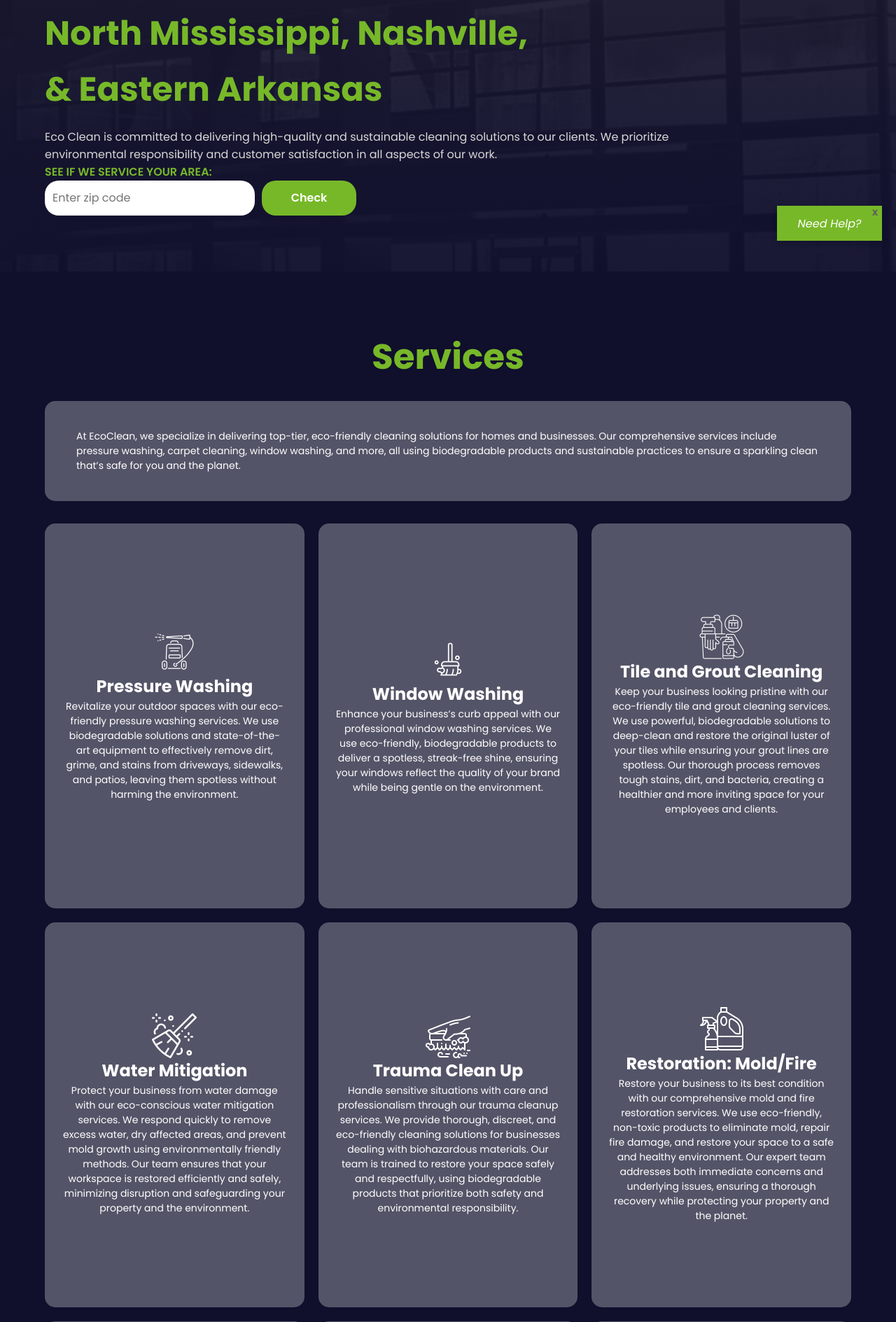
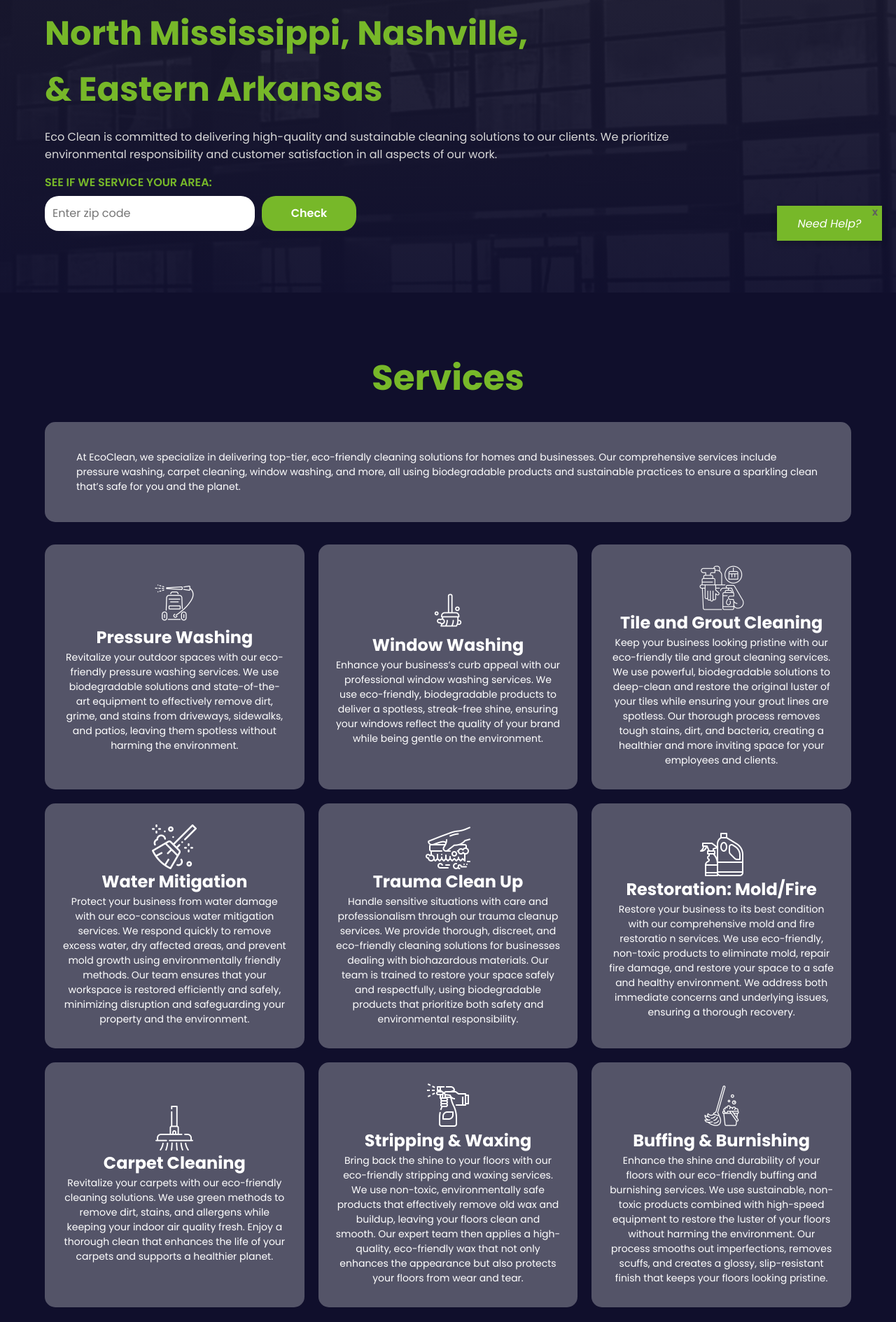
Before and after one commit to KarielM/EcoClean, a Django app: page /services/ in a window 1280 px wide. Shown: the part 436-2325 px from the top of the page at 70% size. Run offline with Django 5.2, Linux system fonts and the light colour scheme.

Commit message:
styling tweaks

```diff
--- a/EcoClean/App/static/css/style.css
+++ b/EcoClean/App/static/css/style.css
@@ -286,8 +286,9 @@ strong {
 /*  */
 .card {
   width: 100%;
-  height: 500px;
+  height: 350px;
   display: flex;
+  font-size: 16px;
   justify-content: center;
   flex-direction: column;
   align-items: center;
@@ -469,7 +470,6 @@ strong {
   align-items: center;
   background: rgba(255, 255, 255, 0.288);
   padding: 40px 25px;
-  border-radius: 15px;
   transition: 0.3s;
   text-align: center;
   line-height: 1.5;
@@ -484,6 +484,7 @@ strong {
   height: 250px;
   object-fit: cover;
   filter: none;
+  border-radius: 15px;
 }
 
 .service-sec hr{
@@ -511,7 +512,6 @@ strong {
   width: 100%;
   display: flex;
   flex-direction: column;
-  <<<<<<< HEAD=======>>>>>>>b315526f8f5641b37fe0fb1993f458957c898bec
 }
 
 #footer-logo {
@@ -586,9 +586,8 @@ strong {
 hr {
   max-width: 100%;
   margin-bottom: 40px;
-  <<<<<<< HEAD border-top: 6px solid #66bb6a;
-  =======border-top: 6px solid #77b829;
-  >>>>>>>b315526f8f5641b37fe0fb1993f458957c898bec
+  border-top: 6px solid #66bb6a;
+  border-top: 6px solid #77b829;
 }
 
 .form-control {
@@ -628,8 +627,9 @@ textarea.form-control {
 .contact-us-content {
   /* width: 100%; */
   text-align: center;
-  background-color: #a9a9a9;
+  background-color: #100f2c;
   padding: 40px;
+  color: white;
   /* margin-top: 100px; */
   /* border-radius: 10px; */
 }
@@ -689,7 +689,8 @@ textarea.form-control {
 
 .services-card {
   width: 100%;
-  height: 550px;
+  height: 350px;
+  font-size: 16px;
   display: flex;
   justify-content: center;
   flex-direction: column;
@@ -706,6 +707,7 @@ textarea.form-control {
 .services-card2 {
   width: 100%;
   height: fit-content;
+  font-size: 16px;
   text-align: left;
   color: black;
   background: rgba(255, 255, 255, 0.288);
@@ -1088,7 +1090,7 @@ textarea.form-control {
     grid-template-rows: 1;
   }
 
-  <<<<<<< HEAD=======>>>>>>>b315526f8f5641b37fe0fb1993f458957c898bec .customers-sec {
+  .customers-sec {
     flex-direction: column;
     justify-content: center;
     align-items: center;
@@ -1213,17 +1215,14 @@ textarea.form-control {
   #listSec {
     margin-top: 1em;
   }
-
   .card-sec {
     grid-template-columns: repeat(1, 1fr);
     place-items: center;
   }
-
   .services-card-sec {
     grid-template-columns: repeat(1, 1fr);
     place-items: center;
   }
-
   #serviceCardSec {
     grid-template-columns: repeat(1, 1fr);
     place-content: center;
@@ -1236,23 +1235,20 @@ textarea.form-control {
     padding: 0;
     margin: 0;
   }
-
   #serviceCard img {
     width: 100%;
   }
-
   .service img{
     width: 100%;
   }
-
   .gallery .modal img {
     width: 95%;
   }
-
   .gallery img {
     justify-content: center;
     align-items: center;
     width: 50%;
+  }
 }
 }
 
@@ -1260,32 +1256,26 @@ textarea.form-control {
   #listSec {
     margin-top: 1em;
   }
-
   button {
     width: 120px;
     height: 43px;
     font-size: 15px;
   }
-
   .left-sec button {
     margin-bottom: 1.5rem;
   }
-
   .left-sec p {
     width: 100%;
     font-size: 14px;
     margin-bottom: 25px;
   }
-
   .toggle-btn .bar {
     width: 32px;
   }
-
   .down-btn {
     width: 23px;
     height: 48px;
   }
-
   .left-sec h1 {
     font-size: 38px;
     line-height: 45px;
--- a/EcoClean/App/templates/base.html
+++ b/EcoClean/App/templates/base.html
@@ -69,10 +69,10 @@
       <div id="footer-column1">
         <ul>
           <li><a href="{% url "home"%}" class="active">Home</a></li>
-          <li><a href="{% url "about"%}">About</a></li>
-          <li><a href="{% url "services"%}">Services</a></li>
-          <li><a href="{% url "gallery"%}">Gallery</a></li>
-          <li><a href="{% url "contactUs"%}">Contact Us</a></li>
+          <li><a href="{% url "about"%}#about_us">About</a></li>
+          <li><a href="{% url "services"%}#services">Services</a></li>
+          <li><a href="{% url "gallery"%}#gallery">Gallery</a></li>
+          <li><a href="{% url "contactUs"%}#send_us_an_email_form">Contact Us</a></li>
         </ul>
       </div>
       <div id="footer-column2">
@@ -80,7 +80,7 @@
         <p>662-510-5715</p>
         <div>
           <button>
-          <a href="{% url "book_us" %}#send_us_an_email_form">Book Us</a>
+          <a href="{% url "book_us" %}#book_usIDK">Book Us</a>
           </button>
         </div>
       </div>
--- a/EcoClean/App/templates/bookUs.html
+++ b/EcoClean/App/templates/bookUs.html
@@ -2,6 +2,7 @@
 {% load static %}
 
 {% block content %}
+<span id="book_usIDK">
 <div class="content-sec" id="send_us_an_email_form">
     <h1>Book Us</h1>
     <form method="post" action="{% url 'contactUs' %}">
--- a/EcoClean/App/templates/contact.html
+++ b/EcoClean/App/templates/contact.html
@@ -75,7 +75,8 @@
 
     .zipcode-container h1 {
         all: unset;
-        margin: 0;
+        margin-top: 15px;
+        margin-bottom: 7px;
         padding 0;
         font-size: 1rem;
         font-weight: 600;
@@ -109,6 +110,7 @@
     }
 
     #check-result {
+        margin-top: .5em;
         font-size: 1rem;
         color: #77b829;
         text-align: left;
--- a/EcoClean/App/templates/gallery.html
+++ b/EcoClean/App/templates/gallery.html
@@ -86,6 +86,7 @@
     border-radius: 10px;
     z-index: 101;
   }
+</style>
 
 <script>
   document.querySelectorAll('.gallery img').forEach(image => {
--- a/EcoClean/App/templates/home.html
+++ b/EcoClean/App/templates/home.html
@@ -147,7 +147,7 @@
       <p>
         “Eco Clean has exceeded our expectations with their top-notch cleaning solutions. Their commitment to excellence is evident in every task they undertake.”
       </p>
-      <h3>Corporate Office Manager</h3>
+      <h3>Corporate Office Managers</h3>
     </div>
     </div>
       </div>
--- a/EcoClean/App/templates/services.html
+++ b/EcoClean/App/templates/services.html
@@ -53,7 +53,7 @@
       <img src="{% static "images/icons/icon6.png" %}" alt="" />
       <h2>Restoration: Mold/Fire</h2>
       <p>
-        Restore your business to its best condition with our comprehensive mold and fire restoration services. We use eco-friendly, non-toxic products to eliminate mold, repair fire damage, and restore your space to a safe and healthy environment. Our expert team addresses both immediate concerns and underlying issues, ensuring a thorough recovery while protecting your property and the planet.
+        Restore your business to its best condition with our comprehensive mold and fire restoratio n services. We use eco-friendly, non-toxic products to eliminate mold, repair fire damage, and restore your space to a safe and healthy environment. We address both immediate concerns and underlying issues, ensuring a thorough recovery.
       </p>
     </div>
 
@@ -61,14 +61,14 @@
       <img src="{% static "images/icons/icon9.png" %}" alt="" />
       <h2>Carpet Cleaning</h2>
       <p>
-        Revitalize your carpets while caring for the planet with our eco-friendly carpet cleaning solutions. We utilize biodegradable, non-toxic cleaning agents that effectively eliminate dirt, stains, and allergens without compromising indoor air quality. Our advanced steam-cleaning techniques penetrate deep into carpet fibers, ensuring a thorough cleanse that restores freshness and extends the life of your carpets. Choose our services for a spotless, healthy home and a greener future.
+        Revitalize your carpets with our eco-friendly cleaning solutions. We use green methods to remove dirt, stains, and allergens while keeping your indoor air quality fresh. Enjoy a thorough clean that enhances the life of your carpets and supports a healthier planet.
       </p>
     </div>
     <div class="services-card">
       <img src="{% static "images/icons/icon10.png" %}" alt="" />
       <h2>Stripping & Waxing</h2>
       <p>
-        Bring back the shine to your floors with our eco-friendly stripping and waxing services. We use non-toxic, environmentally safe products that effectively remove old wax and buildup, leaving your floors clean and smooth. Our expert team then applies a high-quality, eco-friendly wax that not only enhances the appearance but also protects your floors from wear and tear. Experience a spotless finish that reflects your commitment to sustainability. Perfect for businesses looking to maintain a professional and polished environment with a green touch.
+        Bring back the shine to your floors with our eco-friendly stripping and waxing services. We use non-toxic, environmentally safe products that effectively remove old wax and buildup, leaving your floors clean and smooth. Our expert team then applies a high-quality, eco-friendly wax that not only enhances the appearance but also protects your floors from wear and tear.
       </p>
     </div>
 
@@ -77,7 +77,7 @@
       <img src="{% static "images/icons/icon8.png" %}" alt="" />
       <h2>Buffing & Burnishing</h2>
       <p>
-        Enhance the shine and durability of your floors with our eco-friendly buffing and burnishing services. We use sustainable, non-toxic products combined with high-speed equipment to restore the luster of your floors without harming the environment. Our process smooths out imperfections, removes scuffs, and creates a glossy, slip-resistant finish that keeps your floors looking pristine. Ideal for businesses seeking to maintain a professional appearance while supporting a healthier planet. Choose our services for a brilliant shine that’s as sustainable as it is stunning.
+        Enhance the shine and durability of your floors with our eco-friendly buffing and burnishing services. We use sustainable, non-toxic products combined with high-speed equipment to restore the luster of your floors without harming the environment. Our process smooths out imperfections, removes scuffs, and creates a glossy, slip-resistant finish that keeps your floors looking pristine.
       </p>
     </div>
   </div>
```
Lines whose indentation alone changed are shown as unchanged.
